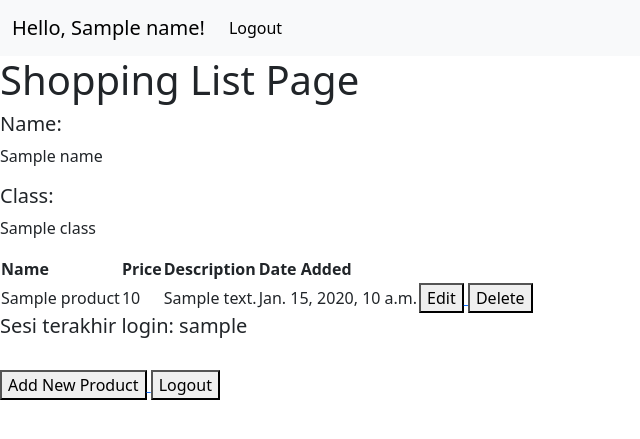
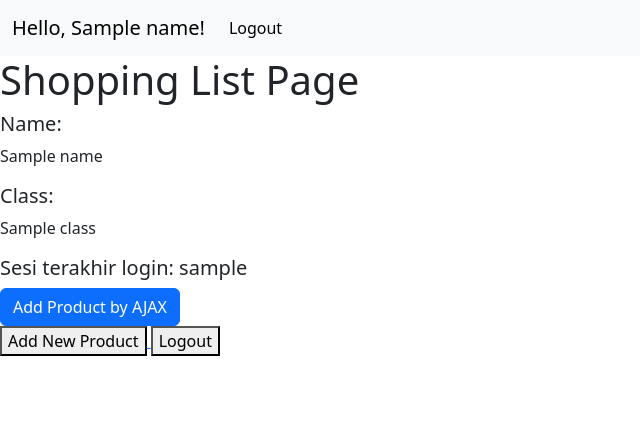
Before and after one commit to widyaprms/shopping-list, a Django app: template main/templates/main.html in a window 1280 px wide. Shown: the top 439 px of the page, without its empty margins (0-640 px from the left). Run offline with Django 4.2, Linux system fonts and the light colour scheme; the template is opened without the code that fills it: most values are stand-ins (such as "Sample title", 1, 10 or a date in 2020).

Commit message:
Sudah selesai mengerjakan tutorial 5

```diff
--- a/main/templates/main.html
+++ b/main/templates/main.html
@@ -18,6 +18,8 @@
         </div>
     </nav>
 
+
+
     <h1>Shopping List Page</h1>
 
     <h5>Name:</h5>
@@ -27,41 +29,47 @@
     <p>{{class}}</p>
 
 
+    <table id="product_table"></table>
 
-<table>
-    <tr>
-        <th>Name</th>
-        <th>Price</th>
-        <th>Description</th>
-        <th>Date Added</th>
-    </tr>
 
-    {% comment %} Berikut cara memperlihatkan data produk di bawah baris ini {% endcomment %}
 
-    {% for product in products %}
-        <tr>
-            <td>{{product.name}}</td>
-            <td>{{product.price}}</td>
-            <td>{{product.description}}</td>
-            <td>{{product.date_added}}</td>
+    <div class="modal fade" id="exampleModal" tabindex="-1" aria-labelledby="exampleModalLabel" aria-hidden="true">
+        <div class="modal-dialog">
+            <div class="modal-content">
+                <div class="modal-header">
+                    <h1 class="modal-title fs-5" id="exampleModalLabel">Add New Product</h1>
+                    <button type="button" class="btn-close" data-bs-dismiss="modal" aria-label="Close"></button>
+                </div>
+                <div class="modal-body">
+                    <form id="form" onsubmit="return false;">
+                        {% csrf_token %}
+                        <div class="mb-3">
+                            <label for="name" class="col-form-label">Name:</label>
+                            <input type="text" class="form-control" id="name" name="name"></input>
+                        </div>
+                        <div class="mb-3">
+                            <label for="price" class="col-form-label">Price:</label>
+                            <input type="number" class="form-control" id="price" name="price"></input>
+                        </div>
+                        <div class="mb-3">
+                            <label for="description" class="col-form-label">Description:</label>
+                            <textarea class="form-control" id="description" name="description"></textarea>
+                        </div>
+                    </form>
+                </div>
+                <div class="modal-footer">
+                    <button type="button" class="btn btn-secondary" data-bs-dismiss="modal">Close</button>
+                    <button type="button" class="btn btn-primary" id="button_add" data-bs-dismiss="modal">Add Product</button>
+                </div>
+            </div>
+        </div>
+    </div>
 
-            <td>
-                <a href="{% url 'main:edit_product' product.pk %}">
-                    <button>
-                        Edit
-                    </button>
-                </a>
-                <a href="{% url 'main:delete_product' product.pk %}">
-                    <button>
-                        Delete
-                    </button>
-                </a>
-            </td>
-        </tr>
-    {% endfor %}
-</table>
+
 
 <h5>Sesi terakhir login: {{ last_login }}</h5>
+
+<button type="button" class="btn btn-primary" data-bs-toggle="modal" data-bs-target="#exampleModal">Add Product by AJAX</button>
 
 <br />
 
@@ -79,4 +87,43 @@
 </a>
 
 
+
+<script>
+    async function getProducts() {
+        return fetch("{% url 'main:get_product_json' %}").then((res) => res.json())
+    }
+
+    async function refreshProducts() {
+        document.getElementById("product_table").innerHTML = ""
+        const products = await getProducts()
+        let htmlString = `<tr>
+            <th>Name</th>
+            <th>Price</th>
+            <th>Description</th>
+            <th>Date Added</th>
+        </tr>`
+        products.forEach((item) => {
+            htmlString += `\n<tr>
+            <td>${item.fields.name}</td>
+            <td>${item.fields.price}</td>
+            <td>${item.fields.description}</td>
+            <td>${item.fields.date_added}</td>
+        </tr>`
+        })
+        document.getElementById("product_table").innerHTML = htmlString
+    }
+    refreshProducts()
+
+    function addProduct() {
+        fetch("{% url 'main:add_product_ajax' %}", {
+            method: "POST",
+            body: new FormData(document.querySelector('#form'))
+        }).then(refreshProducts)
+        document.getElementById("form").reset()
+        return false
+    }
+    document.getElementById("button_add").onclick = addProduct
+
+</script>
+
 {% endblock content %}
--- a/main/urls.py
+++ b/main/urls.py
@@ -9,6 +9,8 @@
 from main.views import logout_user
 from main.views import edit_product
 from main.views import delete_product
+from main.views import get_product_json, add_product_ajax
+
 
 app_name = 'main'
 
@@ -24,4 +26,6 @@
     path('logout/', logout_user, name='logout'),
     path('edit-product/<int:id>', edit_product, name='edit_product'),
     path('delete/<int:id>', delete_product, name='delete_product'),
+    path('get-product/', get_product_json, name='get_product_json'),
+    path('create-product-ajax/', add_product_ajax, name='add_product_ajax')
 ]
```
Also changed, not shown: main/views.py (+22 -0 lines).
